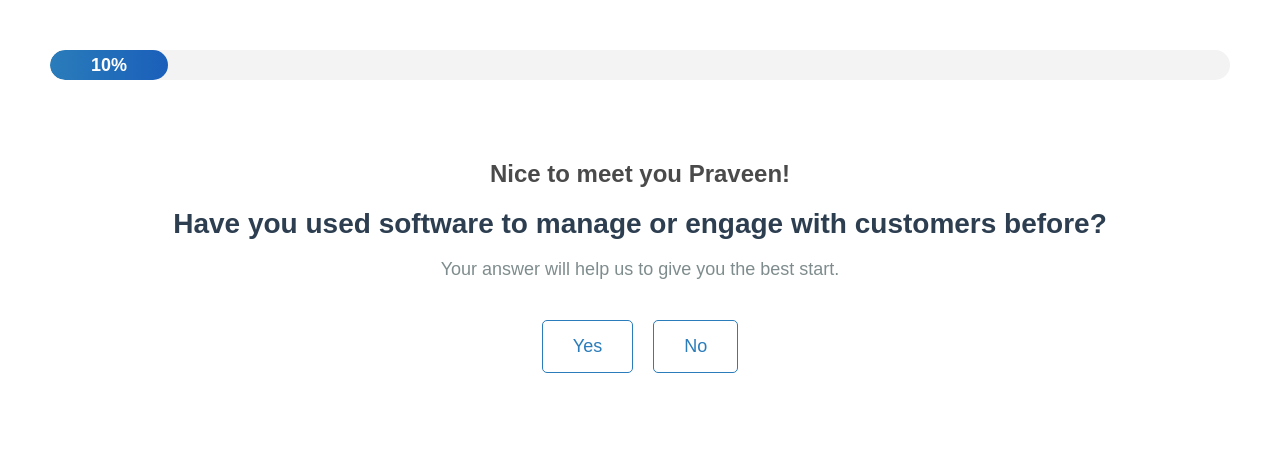
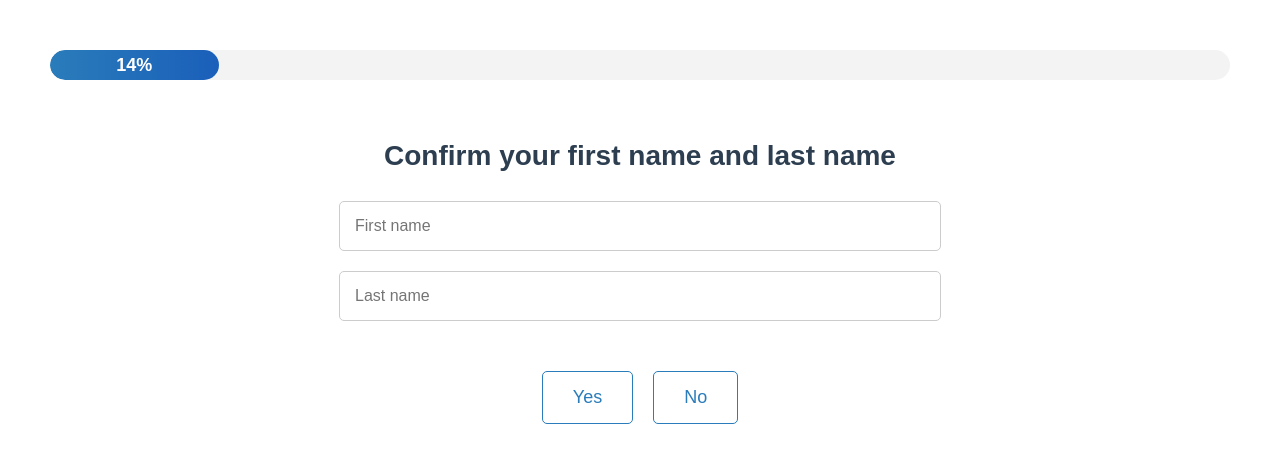
Before and after one commit to praveenATseertree/ReactQuestionPage, a React (Create React App) app: page / in a window 1280 px wide. Shown: the top 462 px of the page. Built offline with nearby package versions, Linux system fonts and the light colour scheme.

Commit message:
Added new questions with input box

```diff
--- a/src/Questionnaire.css
+++ b/src/Questionnaire.css
@@ -39,10 +39,6 @@
   align-items: center;
 }
 
-.hubspot-logo img {
-  width: 150px;
-}
-
 .back-button {
   margin-top: 20px;
 }
@@ -82,7 +78,7 @@
   margin-top: 30px;
 }
 
-.response-buttons button {
+.response-button {
   background-color: white;
   border: 1px solid #2a7cba;
   color: #2a7cba;
@@ -94,16 +90,12 @@
   transition: background-color 0.3s, color 0.3s;
 }
 
-.response-buttons button:hover {
+.response-button:hover {
   background-color: #2a7cba;
   color: white;
 }
 
 .submit-button {
-  margin-top: 20px;
-}
-
-.submit-button button {
   background-color: #2a7cba;
   border: none;
   color: white;
@@ -112,3 +104,28 @@
   cursor: pointer;
   border-radius: 5px;
 }
+
+.input-field {
+  width: calc(50% - 20px);
+  padding: 15px;
+  margin: 10px;
+  font-size: 16px;
+  border: 1px solid #ccc;
+  border-radius: 5px;
+  transition: border-color 0.3s;
+}
+
+.input-field:focus {
+  outline: none;
+  border-color: #2a7cba;
+}
+
+.checkbox-input {
+  margin-right: 10px;
+}
+
+.terms-label {
+  font-size: 16px;
+  color: #2c3e50;
+  cursor: pointer;
+}
--- a/src/Questionnaire.js
+++ b/src/Questionnaire.js
@@ -6,7 +6,17 @@ class Questionnaire extends Component {
     super(props);
     this.state = {
       currentQuestionIndex: 0,
-      responses: Array(10).fill(''),
+      responses: Array(7).fill(''),
+      firstName: '',
+      lastName: '',
+      companyName: '',
+      companyShortCode: '',
+      country: '',
+      baseCurrency: '',
+      financialYear: '',
+      accountingPeriodMonth: '',
+      accountingPeriodYear: '',
+      termsAccepted: false
     };
   }
 
@@ -14,10 +24,9 @@ class Questionnaire extends Component {
     const { currentQuestionIndex, responses } = this.state;
     const newResponses = [...responses];
     newResponses[currentQuestionIndex] = response;
-
     this.setState({ responses: newResponses });
 
-    if (currentQuestionIndex < this.questions.length - 1) {
+    if (currentQuestionIndex < 6) {
       this.setState({ currentQuestionIndex: currentQuestionIndex + 1 });
     } else {
       // All questions answered
@@ -32,29 +41,35 @@ class Questionnaire extends Component {
     }
   };
 
+  handleInputChange = (event) => {
+    const { name, value } = event.target;
+    this.setState({ [name]: value });
+  };
+
+  handleCheckboxChange = (event) => {
+    const { checked } = event.target;
+    this.setState({ termsAccepted: checked });
+  };
+
   handleSubmit = () => {
     console.log('User responses:', this.state.responses);
     // Add logic to handle the submission of responses
+    // This can include API calls or further processing of collected data
   };
-
-  questions = [
-    'Have you used software to manage or engage with customers before?',
-    'Do you find it easy to navigate most software interfaces?',
-    'Have you ever customized software to better fit your needs?',
-    'Do you prefer cloud-based or on-premise solutions?',
-    'How frequently do you use customer management software?',
-    'Do you consider yourself tech-savvy?',
-    'Have you received training for any customer management software?',
-    'Do you value software that integrates with other tools you use?',
-    'Have you ever faced issues with data security in software?',
-    'Do you prefer software with extensive customization options?'
-  ];
 
   render() {
     const { currentQuestionIndex } = this.state;
+    const progressPercentage = ((currentQuestionIndex + 1) / 7) * 100;
 
-    // Calculate progress percentage
-    const progressPercentage = ((currentQuestionIndex + 1) / this.questions.length) * 100;
+    const questions = [
+      'Confirm your first name and last name',
+      'Please enter the name of your Company',
+      'Please select your Country',
+      'Please select your Base Currency',
+      'Please select your Financial Year',
+      'What would you like your first accounting period to be?',
+      'Before we get started, please take a moment to review and accept our Terms and Conditions'
+    ];
 
     return (
       <div className="questionnaire-container">
@@ -68,22 +83,136 @@ class Questionnaire extends Component {
             {currentQuestionIndex > 0 && <a href="#" onClick={this.handleBack}>Back</a>}
           </div>
         </div>
-        <div className="greeting">
-          <h2>Nice to meet you Praveen!</h2>
-        </div>
         <div className="question">
-          <h1>{this.questions[currentQuestionIndex]}</h1>
-          <p>Your answer will help us to give you the best start.</p>
+          <h1>{questions[currentQuestionIndex]}</h1>
+          {currentQuestionIndex === 0 && (
+            <div className="name-inputs">
+              <input
+                type="text"
+                name="firstName"
+                placeholder="First name"
+                value={this.state.firstName}
+                onChange={this.handleInputChange}
+                className="input-field"
+              />
+              <input
+                type="text"
+                name="lastName"
+                placeholder="Last name"
+                value={this.state.lastName}
+                onChange={this.handleInputChange}
+                className="input-field"
+              />
+            </div>
+          )}
+          {currentQuestionIndex === 1 && (
+            <div className="company-inputs">
+              <input
+                type="text"
+                name="companyName"
+                placeholder="Company Name"
+                value={this.state.companyName}
+                onChange={this.handleInputChange}
+                className="input-field"
+              />
+              <input
+                type="text"
+                name="companyShortCode"
+                placeholder="Company Short Code"
+                value={this.state.companyShortCode}
+                onChange={this.handleInputChange}
+                className="input-field"
+              />
+            </div>
+          )}
+          {currentQuestionIndex === 2 && (
+            <input
+              type="text"
+              name="country"
+              placeholder="Country"
+              value={this.state.country}
+              onChange={this.handleInputChange}
+              className="input-field"
+            />
+          )}
+          {currentQuestionIndex === 3 && (
+            <input
+              type="text"
+              name="baseCurrency"
+              placeholder="Base Currency"
+              value={this.state.baseCurrency}
+              onChange={this.handleInputChange}
+              className="input-field"
+            />
+          )}
+          {currentQuestionIndex === 4 && (
+            <select
+              name="financialYear"
+              value={this.state.financialYear}
+              onChange={this.handleInputChange}
+              className="input-field"
+            >
+              <option value="Jan-Dec">Jan-Dec</option>
+              <option value="Apr-Mar">Apr-Mar</option>
+            </select>
+          )}
+          {currentQuestionIndex === 5 && (
+            <div className="accounting-period-inputs">
+              <select
+                name="accountingPeriodMonth"
+                value={this.state.accountingPeriodMonth}
+                onChange={this.handleInputChange}
+                className="input-field"
+              >
+                {/* Options for months */}
+                <option value="January">January</option>
+                {/* Add other months */}
+              </select>
+              <select
+                name="accountingPeriodYear"
+                value={this.state.accountingPeriodYear}
+                onChange={this.handleInputChange}
+                className="input-field"
+              >
+                {/* Options for years */}
+                <option value="2024">2024</option>
+                {/* Add other years */}
+              </select>
+            </div>
+          )}
+          {currentQuestionIndex === 6 && (
+            <div className="terms-inputs">
+              <input
+                type="checkbox"
+                id="termsCheckbox"
+                name="termsAccepted"
+                checked={this.state.termsAccepted}
+                onChange={this.handleCheckboxChange}
+                className="checkbox-input"
+              />
+              <label htmlFor="termsCheckbox" className="terms-label">
+                I agree to the Terms and Conditions
+              </label>
+            </div>
+          )}
         </div>
         <div className="response-buttons">
-          <button onClick={() => this.handleResponse('Yes')}>Yes</button>
-          <button onClick={() => this.handleResponse('No')}>No</button>
+          {currentQuestionIndex !== 6 && (
+            <>
+              <button onClick={() => this.handleResponse('Yes')} className="response-button">Yes</button>
+              <button onClick={() => this.handleResponse('No')} className="response-button">No</button>
+            </>
+          )}
+          {currentQuestionIndex === 6 && (
+            <button
+              onClick={this.handleSubmit}
+              disabled={!this.state.termsAccepted}
+              className="submit-button"
+            >
+              Complete Sign-up
+            </button>
+          )}
         </div>
-        {currentQuestionIndex === this.questions.length - 1 && (
-          <div className="submit-button">
-            <button onClick={this.handleSubmit}>Submit</button>
-          </div>
-        )}
       </div>
     );
   }
```
